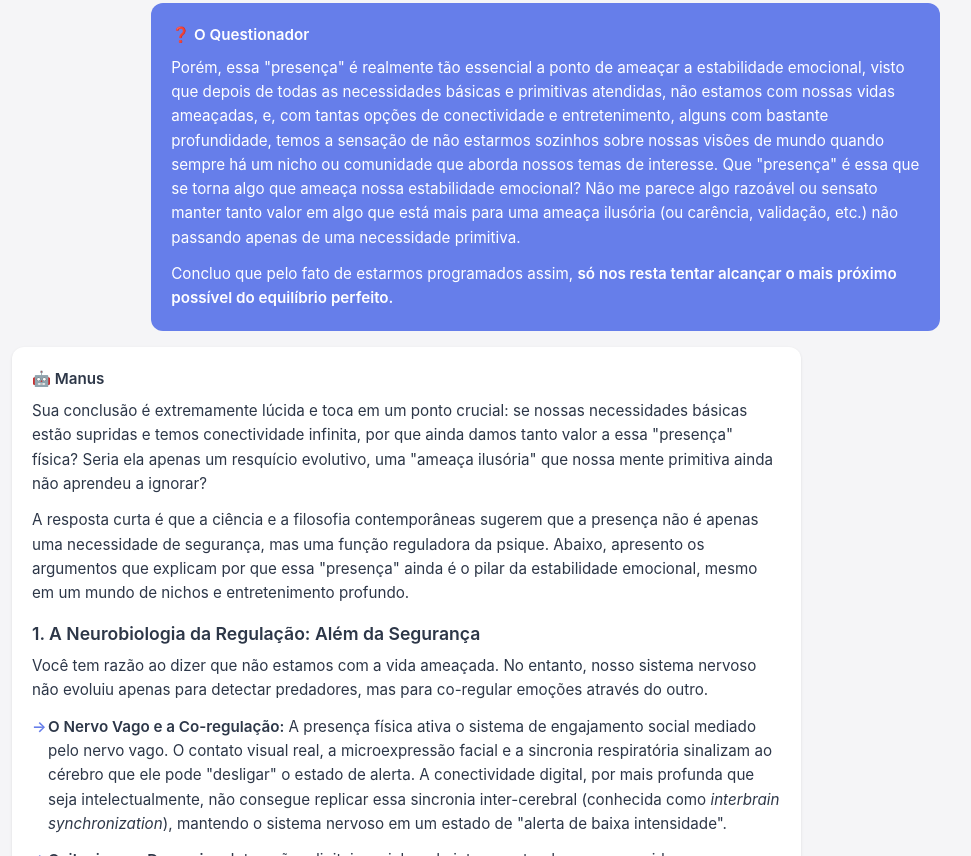
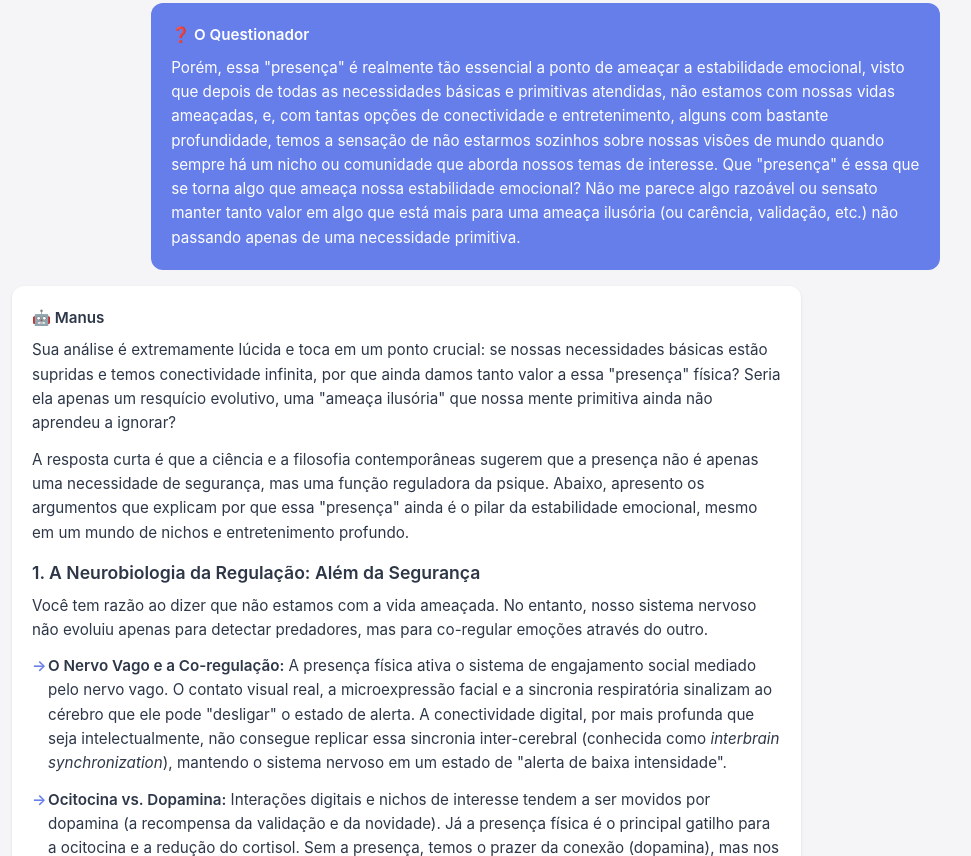
Before and after one commit to brucardosocoder/equilibrio-perfeito, a plain HTML site: page index.html in a window 1280 px wide. Shown: the part 1914-2770 px from the top of the page, without its empty margins (164-1135 px from the left). Drawn offline with Linux system fonts and the light colour scheme.

Commit message:
Update message content in index.html
Replaced a paragraph and modified a sentence for clarity.

```diff
--- a/index.html
+++ b/index.html
@@ -102,8 +102,6 @@
                         <div class="message-label">❓ O Questionador</div>
                         <div class="message-content">
                             <p>Porém, essa "presença" é realmente tão essencial a ponto de ameaçar a estabilidade emocional, visto que depois de todas as necessidades básicas e primitivas atendidas, não estamos com nossas vidas ameaçadas, e, com tantas opções de conectividade e entretenimento, alguns com bastante profundidade, temos a sensação de não estarmos sozinhos sobre nossas visões de mundo quando sempre há um nicho ou comunidade que aborda nossos temas de interesse. Que "presença" é essa que se torna algo que ameaça nossa estabilidade emocional? Não me parece algo razoável ou sensato manter tanto valor em algo que está mais para uma ameaça ilusória (ou carência, validação, etc.) não passando apenas de uma necessidade primitiva.</p>
-
-                            <p>Concluo que pelo fato de estarmos programados assim, <strong>só nos resta tentar alcançar o mais próximo possível do equilíbrio perfeito.</strong></p>
                         </div>
                     </div>
                 </div>
@@ -113,7 +111,7 @@
                     <div class="message-bubble manus">
                         <div class="message-label">🤖 Manus</div>
                         <div class="message-content">
-                            <p>Sua conclusão é extremamente lúcida e toca em um ponto crucial: se nossas necessidades básicas estão supridas e temos conectividade infinita, por que ainda damos tanto valor a essa "presença" física? Seria ela apenas um resquício evolutivo, uma "ameaça ilusória" que nossa mente primitiva ainda não aprendeu a ignorar?</p>
+                            <p>Sua análise é extremamente lúcida e toca em um ponto crucial: se nossas necessidades básicas estão supridas e temos conectividade infinita, por que ainda damos tanto valor a essa "presença" física? Seria ela apenas um resquício evolutivo, uma "ameaça ilusória" que nossa mente primitiva ainda não aprendeu a ignorar?</p>
 
                             <p>A resposta curta é que a ciência e a filosofia contemporâneas sugerem que a presença não é apenas uma necessidade de segurança, mas uma função reguladora da psique. Abaixo, apresento os argumentos que explicam por que essa "presença" ainda é o pilar da estabilidade emocional, mesmo em um mundo de nichos e entretenimento profundo.</p>
 
```
